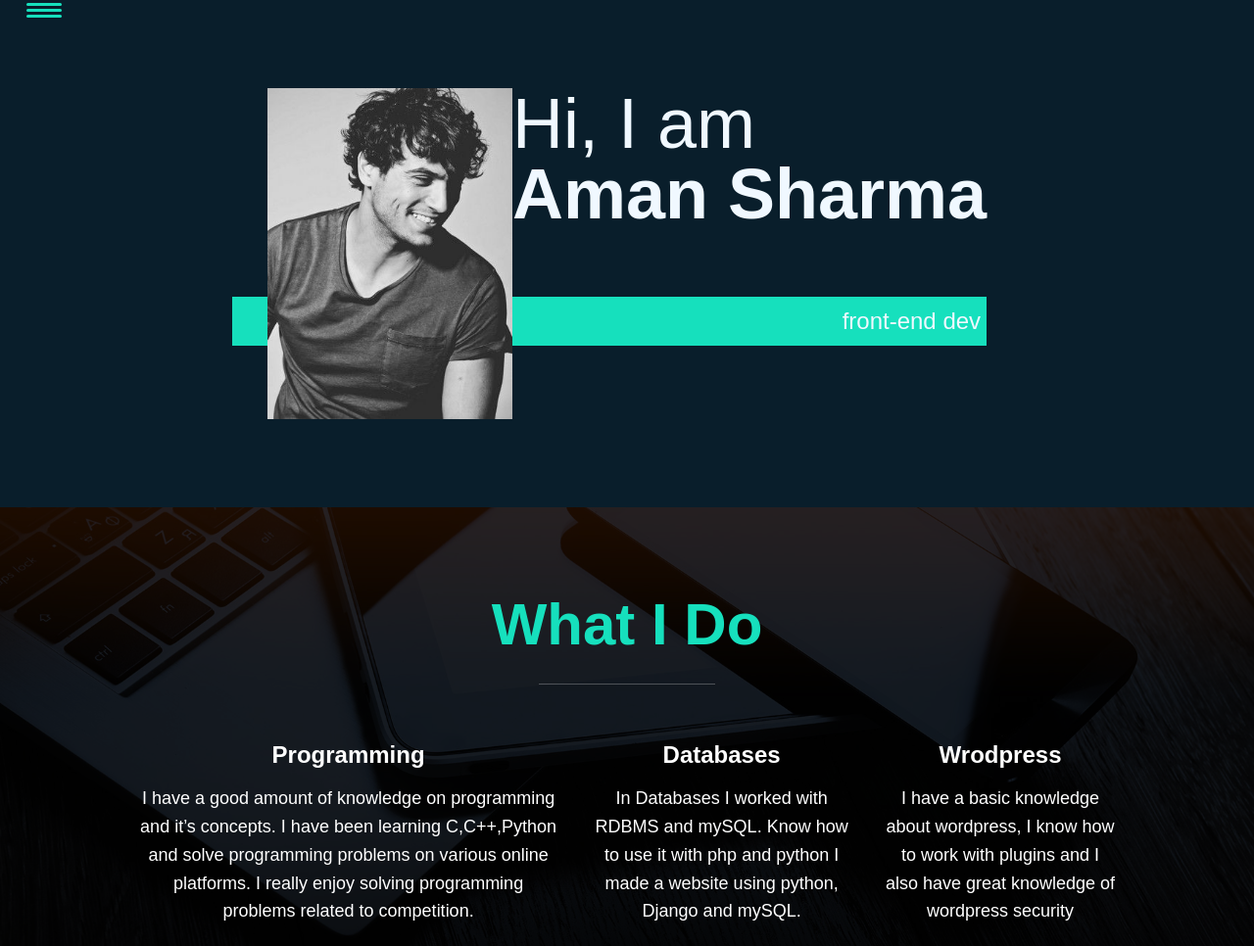
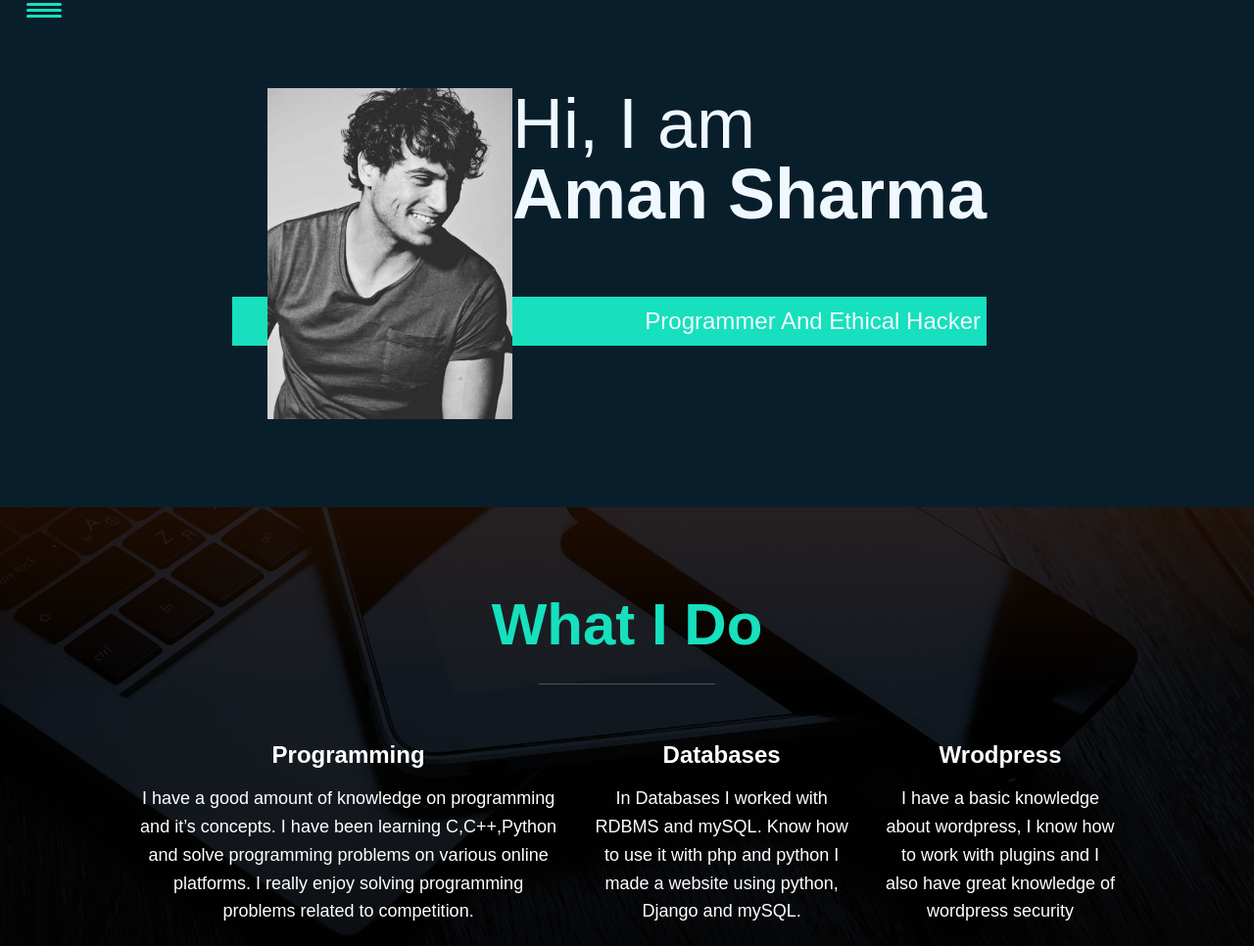
Before and after one commit to amansharma238/portfolio, a plain HTML site: page index.html in a window 1280 px wide. Shown: the top 966 px of the page at 98% size. Drawn offline with nearby package versions, Linux system fonts and the light colour scheme.

Commit message:
Update index.html

```diff
--- a/index.html
+++ b/index.html
@@ -44,7 +44,7 @@
         <h1 class="section__title section__title--intro">
             Hi, I am <strong>Aman Sharma</strong>
         </h1>
-        <p class="section__subtitle section__subtitle--intro">front-end dev</p>
+        <p class="section__subtitle section__subtitle--intro">Programmer And Ethical Hacker</p>
         <img class="intro__img" src="./images/man.jpg" alt="A picture of Aman Sharma">
     </section>
 
```
